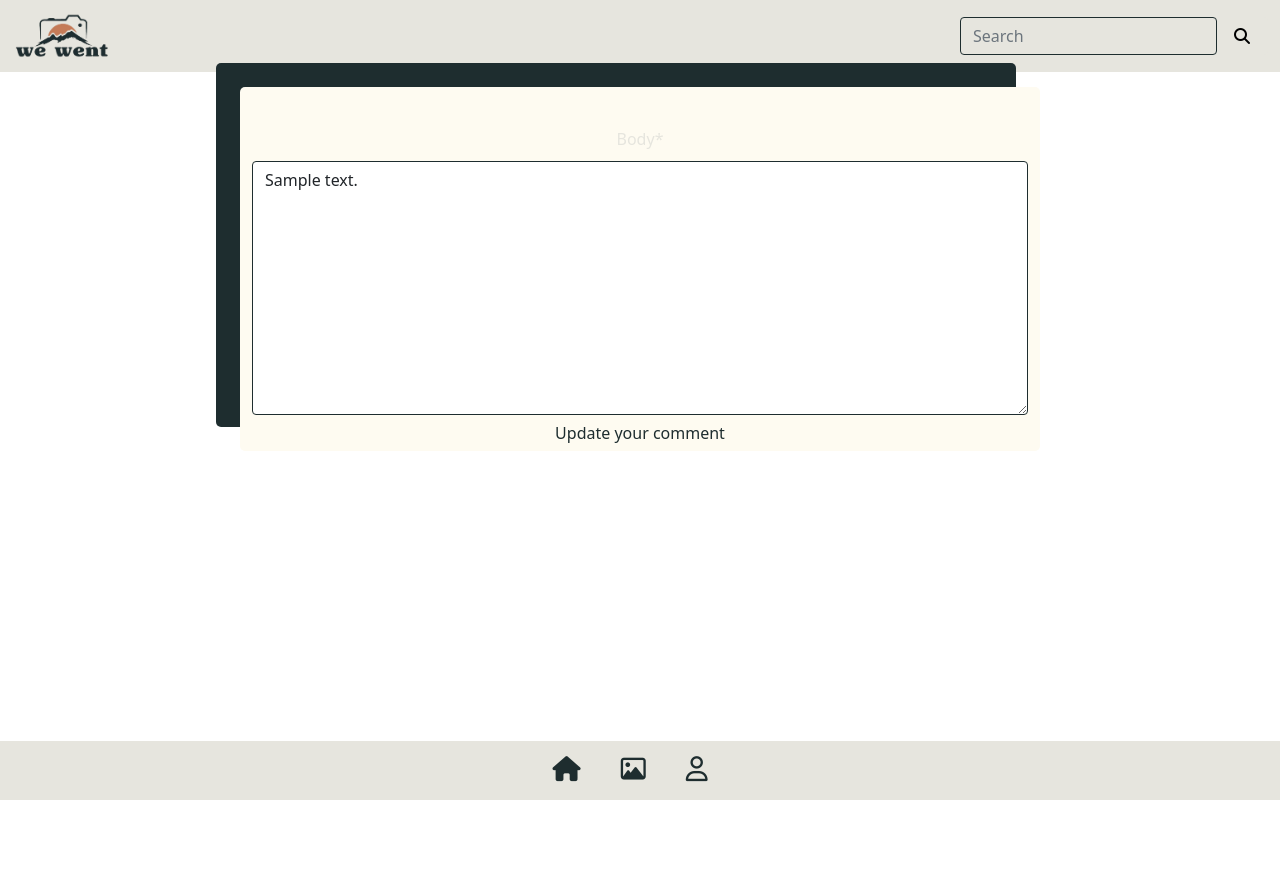
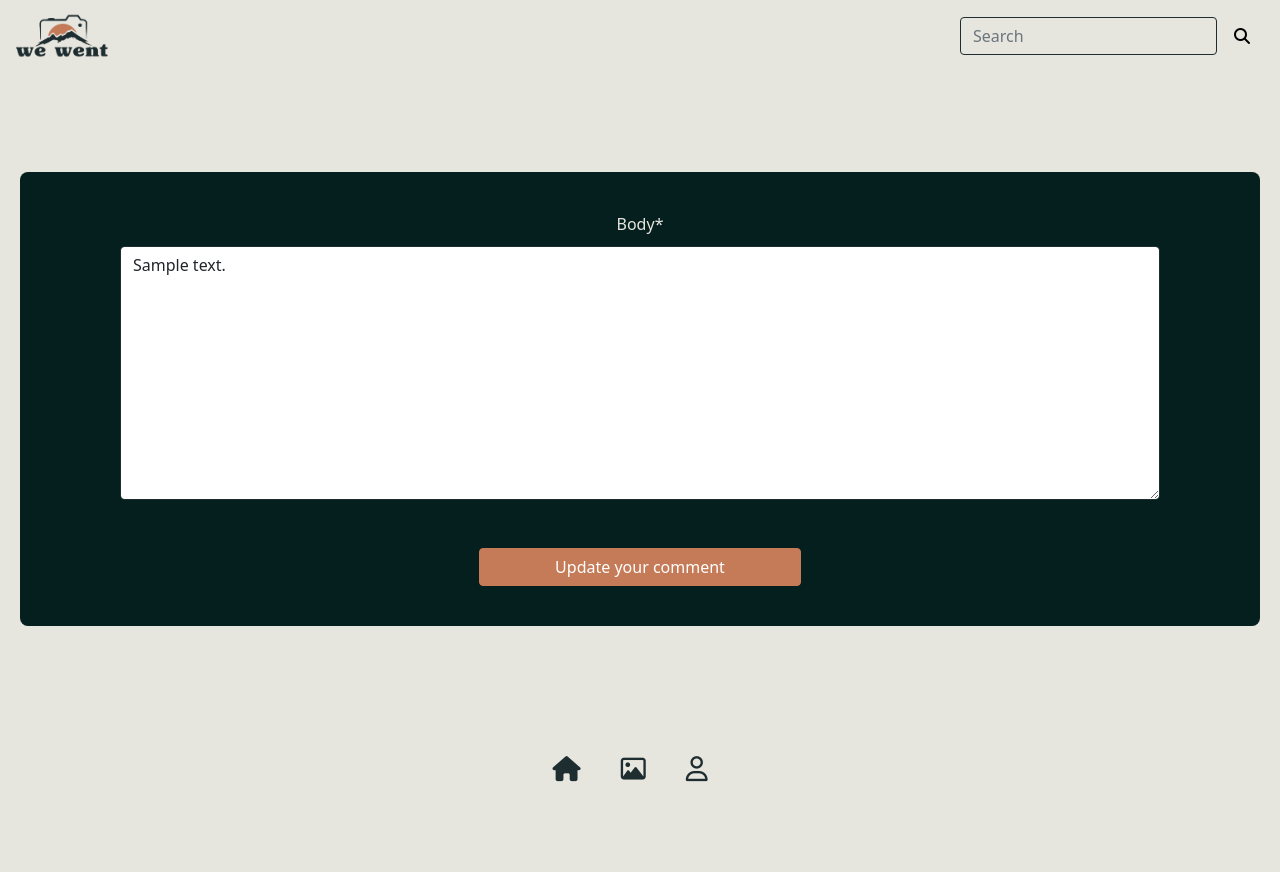
Before and after one commit to AshFitz/we-went, a Django app: page /edit_comment/1/ in a window 1280 px wide. Before the commit the page ends 800 px from the top, so only its background shows below. Run offline with Django 3.2, Linux system fonts and the light colour scheme; a user stored in the database is signed in; tables that the repository leaves empty hold one stand-in row (values such as "Sample post"); some libraries are stand-ins or nearby versions.

Commit message:
restructure edit comment template

```diff
--- a/templates/edit_comment.html
+++ b/templates/edit_comment.html
@@ -3,19 +3,21 @@
 {% block content %}
 {% load crispy_forms_tags %}
 
-<div class="container post-container">
+<div class="container-fluid edit-comment-container">
+  <div class="inner-comment-container">
     <div class="row post-text">
         <div class="col-12">
-          <form action= "#" method="POST" class="text-center">
+          <form action= "#" method="POST" class="text-center" placeholder="Add your comment">
             <div class="col-12">
               {% csrf_token %}
               {{ form | crispy }}
             </div>
-            <div class="col-sm-12 col-12 text-center">
-              <button class="btn btn-success" aria-label="Update comment button">Update your comment</button>
+            <div class="col-sm-12 col-12 text-center pt-5">
+              <button class="btn btn-comment" aria-label="Update comment button">Update your comment</button>
             </div>
           </form>
         </div>
     </div>
+  </div>
 </div>
 {%endblock%}
```
